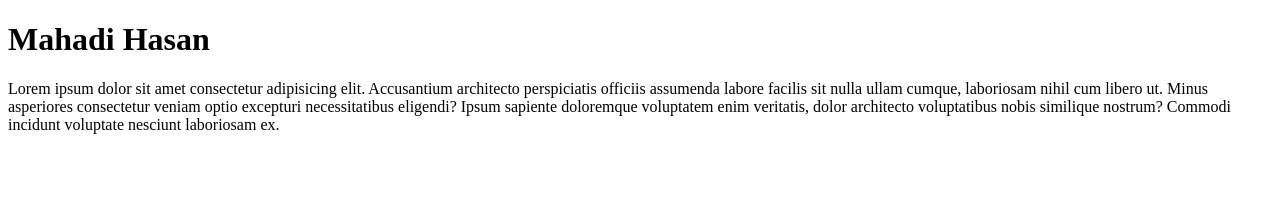
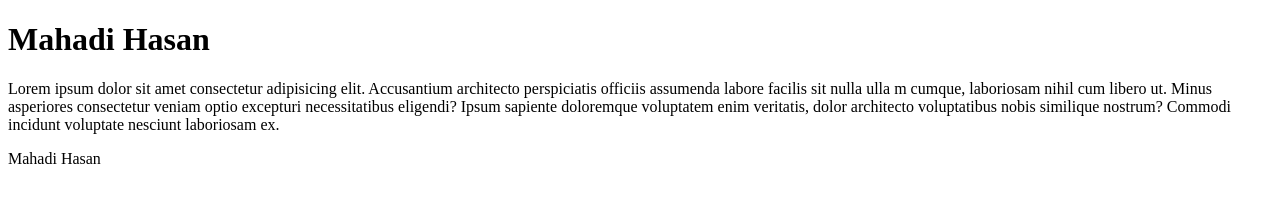
Before and after one commit to mahadihasan629/first-projects, a plain HTML site: page index.html in a window 1280 px wide. Drawn offline with Linux system fonts and the light colour scheme.

Commit message:
Update index.html

```diff
--- a/index.html
+++ b/index.html
@@ -7,6 +7,10 @@
 </head>
 <body>
     <h1>Mahadi Hasan</h1>
-    <p>Lorem ipsum dolor sit amet consectetur adipisicing elit. Accusantium architecto perspiciatis officiis assumenda labore facilis sit nulla ullam cumque, laboriosam nihil cum libero ut. Minus asperiores consectetur veniam optio excepturi necessitatibus eligendi? Ipsum sapiente doloremque voluptatem enim veritatis, dolor architecto voluptatibus nobis similique nostrum? Commodi incidunt voluptate nesciunt laboriosam ex.</p>
+    <p>Lorem ipsum dolor sit amet consectetur adipisicing elit. Accusantium architecto perspiciatis officiis assumenda labore facilis sit nulla ulla
+    m cumque, laboriosam nihil cum libero ut. Minus asperiores consectetur veniam optio excepturi necessitatibus eligendi? Ipsum sapiente doloremque voluptatem
+        enim veritatis, dolor architecto voluptatibus nobis similique nostrum? Commodi incidunt voluptate nesciunt laboriosam ex.</p>
+    <p> Mahadi Hasan</p>
+
 </body>
 </html>
```
